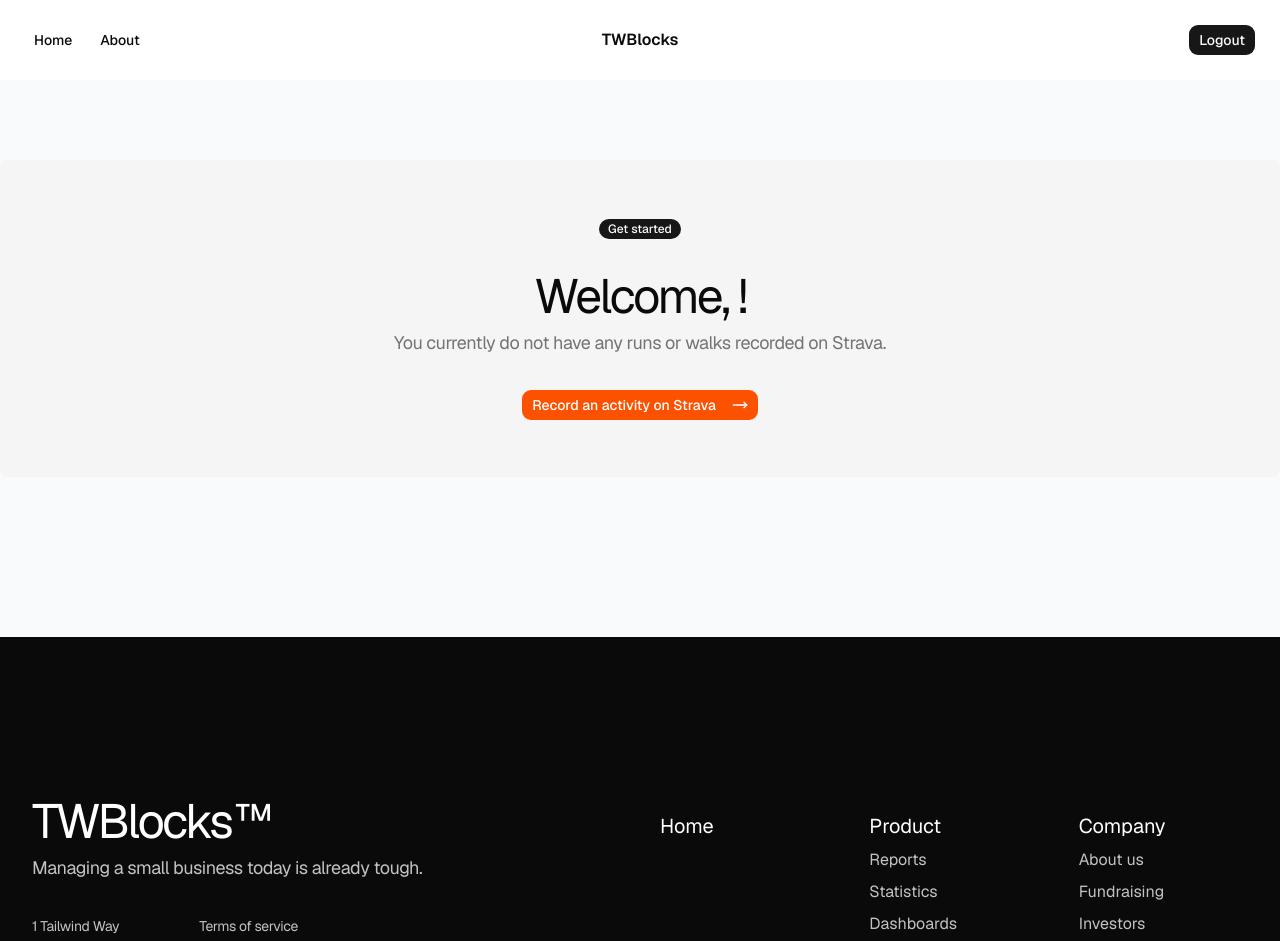
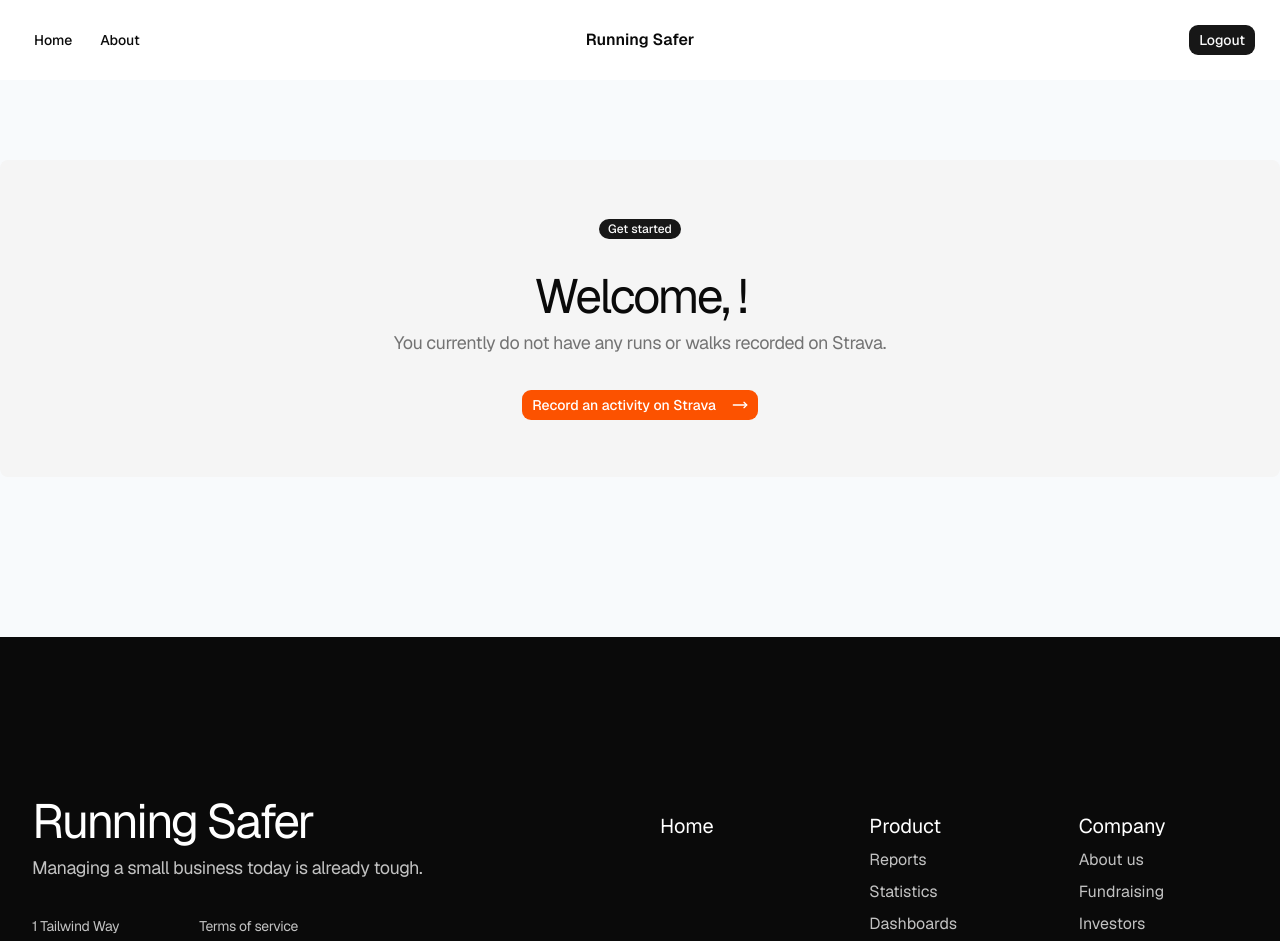
Before and after one commit to CarsonRivera04/runningsafer, a Next.js app in the folder frontend/: page / in a window 1280 px wide. Shown: the top 941 px of the page. Built offline with nearby package versions, Linux system fonts and the light colour scheme; no server answers.

Commit message:
Added title to header and footer (#45)

```diff
--- a/frontend/src/components/ui/footer.tsx
+++ b/frontend/src/components/ui/footer.tsx
@@ -60,7 +60,7 @@ export const Footer1 = () => {
           <div className="flex gap-8 flex-col items-start">
             <div className="flex gap-2 flex-col">
               <h2 className="text-3xl md:text-5xl tracking-tighter max-w-xl font-regular text-left">
-                TWBlocks™
+               Running Safer
               </h2>
               <p className="text-lg max-w-lg leading-relaxed tracking-tight text-background/75 text-left">
                 Managing a small business today is already tough.
--- a/frontend/src/components/ui/header.tsx
+++ b/frontend/src/components/ui/header.tsx
@@ -42,7 +42,7 @@ return (
             ))}
         </nav>
         <div className="flex justify-center">
-            <p className="font-semibold">TWBlocks</p>
+            <p className="font-semibold">Running Safer</p>
         </div>
         <div className="flex justify-end gap-4">
         <Button onClick={handleLogout}>Logout</Button>
```
